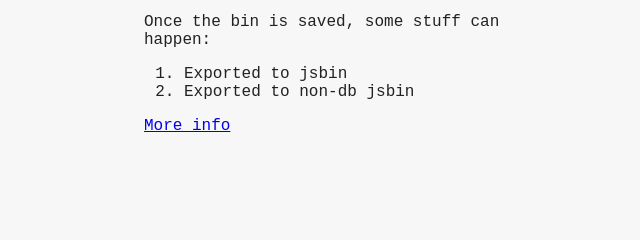
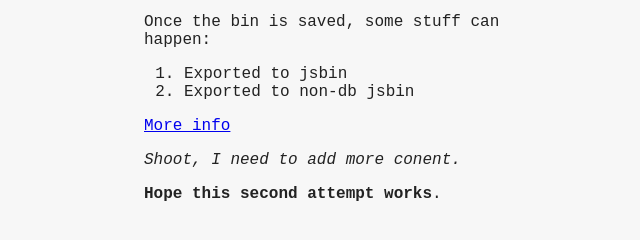
Before and after one commit to remy/bins-edited, a plain HTML site: page tiny-haze-1C4/index.html in a window 1280 px wide. Shown: the part 156-396 px from the top of the page, without its empty margins (296-936 px from the left). Drawn offline with Linux system fonts and the light colour scheme.

Commit message:
🏗 jsbin release

```diff
--- a/tiny-haze-1C4/index.html
+++ b/tiny-haze-1C4/index.html
@@ -22,8 +22,11 @@
 <li>Exported to non-db jsbin</li>
 </ol>
 <p><a href="https://example.com">More info</a></p>
+<p><em>Shoot, I need to add more conent.</em></p>
+<p><strong>Hope this second attempt works</strong>.</p>
 
 <!--boot js--><script id="jsbin-javascript" defer>//# sourceURL=edit.js
+
 //# sourceURL=edit.js
 </script>
 <script id="jsbin-source-html" type="text/source-markdown"># This was published via jsbin
@@ -38,9 +41,13 @@
 [More info](https://example.com)
 
 
+_Shoot, I need to add more conent._
+
+**Hope this second attempt works**.
 
 </script>
 
 
 <script id="jsbin-source-javascript" type="text/source-javascript">//# sourceURL=edit.js
+
 </script>
```
